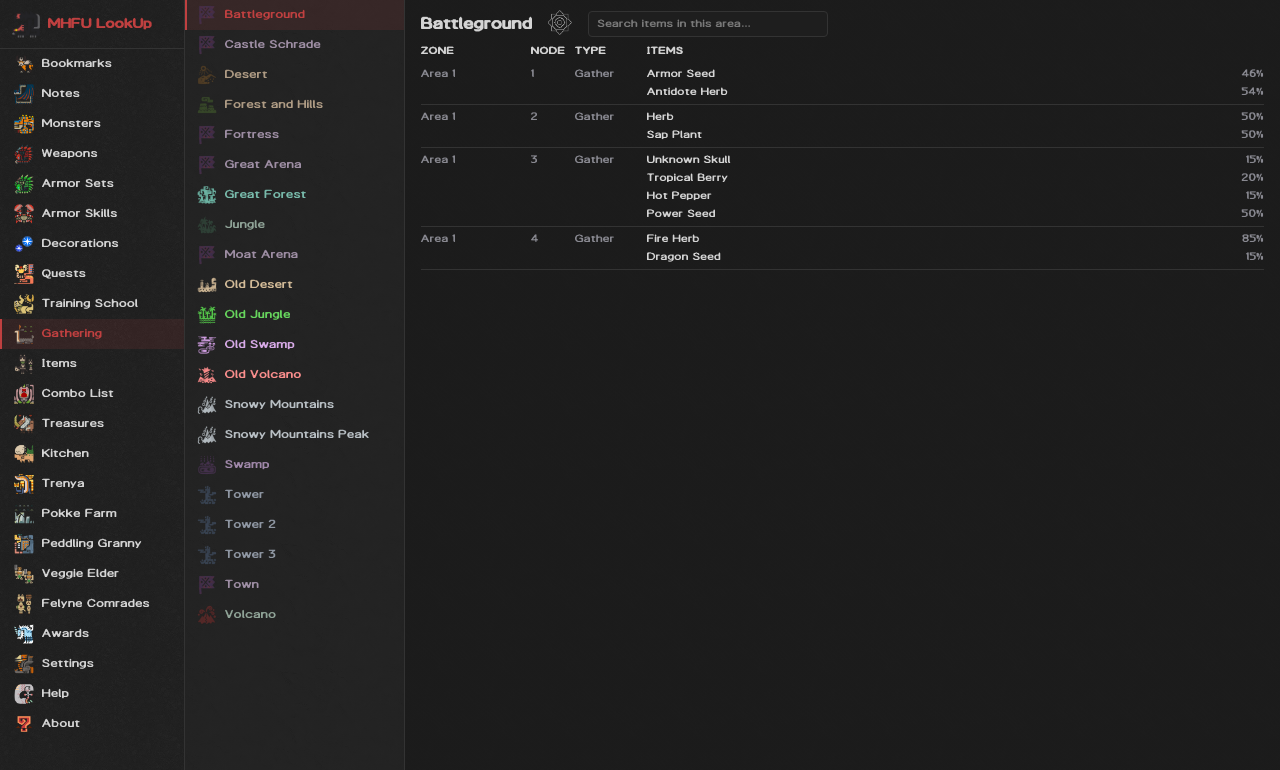
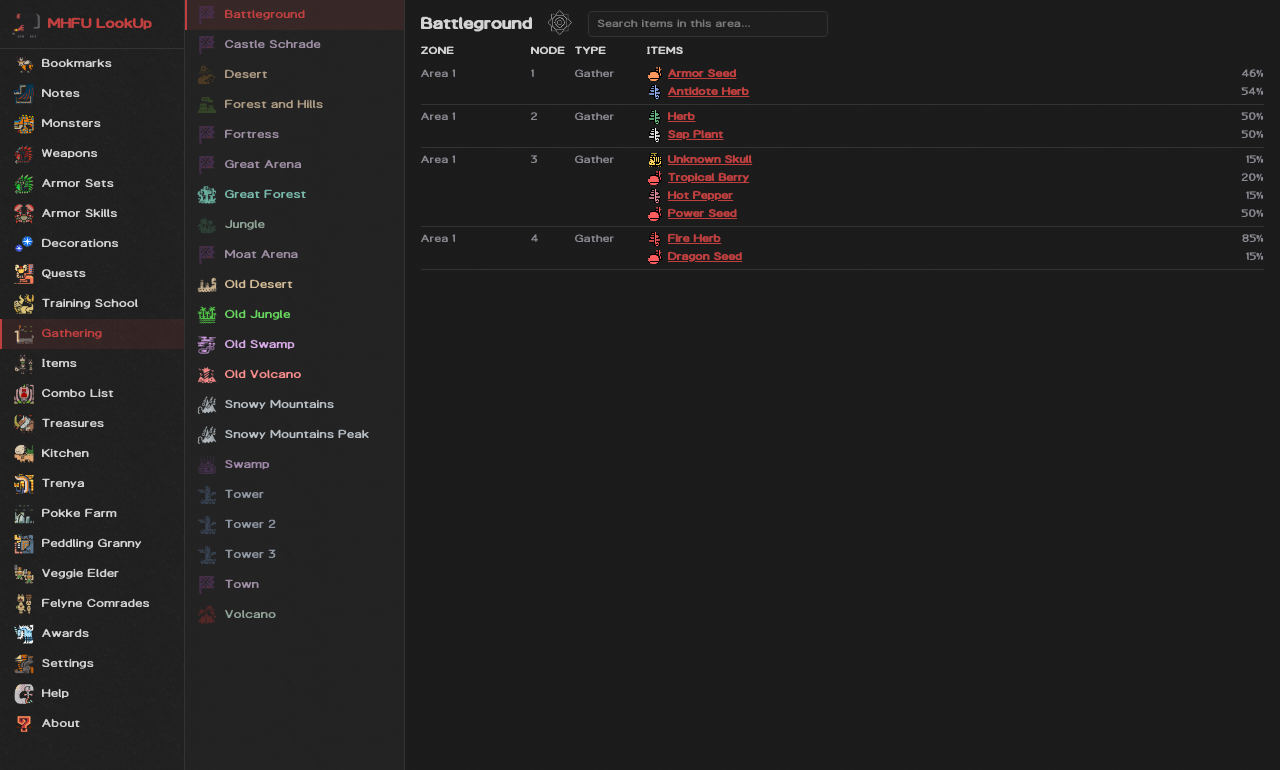
Before and after one commit to ArmoredRaven17/MHFU-LookUp-Test, a React (Vite) app in the folder web/: page /gathering in a window 1280 px wide. Both pictures are taken after a click on the button "Battleground". Shown: the top 770 px of the page. Built offline with nearby package versions, Linux system fonts and the light colour scheme.

Commit message:
Gathering: add item icons and links to the Items/Treasures page
Reuses the shared material resolver (items ∪ treasures, name-normalized) so each drop row shows its icon and, when resolvable, links to the item's detail page — matching how MaterialList links materials elsewhere in the app.

```diff
--- a/web/src/pages/GatheringPage.tsx
+++ b/web/src/pages/GatheringPage.tsx
@@ -4,6 +4,7 @@
 import type { GatheringArea, GatherNode, GatherItem } from '../types'
 import { locationIconUrl, locationColor } from '../utils/location'
 import BookmarkButton from '../components/BookmarkButton'
+import { useMaterialResolver } from '../hooks/useMaterials'
 import { BASE } from '../utils/assets'
 
 const RANK_DEFS: [keyof GatherNode & string, string][] = [
@@ -75,6 +76,8 @@
 // ── Detail ────────────────────────────────────────────────────────────────────
 
 function AreaDetail({ area }: { area: GatheringArea }) {
+  const navigate = useNavigate()
+  const resolveMaterial = useMaterialResolver()
   const [rank, setRank] = useState('')
   const [search, setSearch] = useState('')
 
@@ -159,14 +162,28 @@
             <span style={{ color: 'var(--muted)' }}>{r.node}</span>
             <span style={{ color: 'var(--muted)' }}>{r.type}</span>
             <span>
-              {r.lines.map((ln, j) => ln.isHeader ? (
-                <span key={j} style={{ display: 'block', color: 'var(--text)', fontSize: 11, fontWeight: 600, margin: '3px 0 1px' }}>{ln.name}</span>
-              ) : (
-                <span key={j} style={{ display: 'flex', justifyContent: 'space-between', gap: 8 }}>
-                  <span style={{ color: 'var(--text)' }}>{ln.name}</span>
-                  {ln.rate && <span style={{ color: 'var(--muted)', flexShrink: 0 }}>{ln.rate}</span>}
-                </span>
-              ))}
+              {r.lines.map((ln, j) => {
+                if (ln.isHeader) {
+                  return <span key={j} style={{ display: 'block', color: 'var(--text)', fontSize: 11, fontWeight: 600, margin: '3px 0 1px' }}>{ln.name}</span>
+                }
+                const mat = resolveMaterial(ln.name)[0]
+                return (
+                  <span key={j} style={{ display: 'flex', alignItems: 'center', justifyContent: 'space-between', gap: 8 }}>
+                    <span style={{ display: 'inline-flex', alignItems: 'center', gap: 5, minWidth: 0 }}>
+                      {mat?.icon && <img src={mat.icon} alt="" width={16} height={16}
+                        style={{ objectFit: 'contain', flexShrink: 0, imageRendering: 'pixelated' }}
+                        onError={e => { (e.target as HTMLImageElement).style.visibility = 'hidden' }} />}
+                      {mat?.path
+                        ? <button onClick={() => navigate(mat.path!)} style={{
+                            background: 'none', border: 'none', padding: 0, cursor: 'pointer',
+                            color: 'var(--accent)', textDecoration: 'underline', fontWeight: 600, fontSize: 12, textAlign: 'left',
+                          }}>{ln.name}</button>
+                        : <span style={{ color: 'var(--text)' }}>{ln.name}</span>}
+                    </span>
+                    {ln.rate && <span style={{ color: 'var(--muted)', flexShrink: 0 }}>{ln.rate}</span>}
+                  </span>
+                )
+              })}
             </span>
           </div>
         ))}
```
